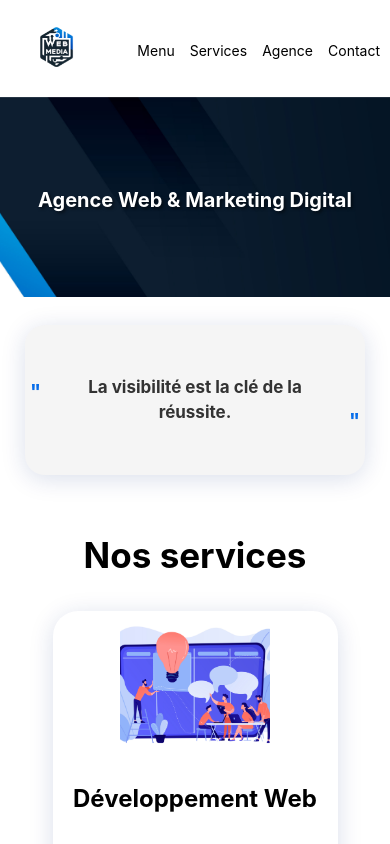
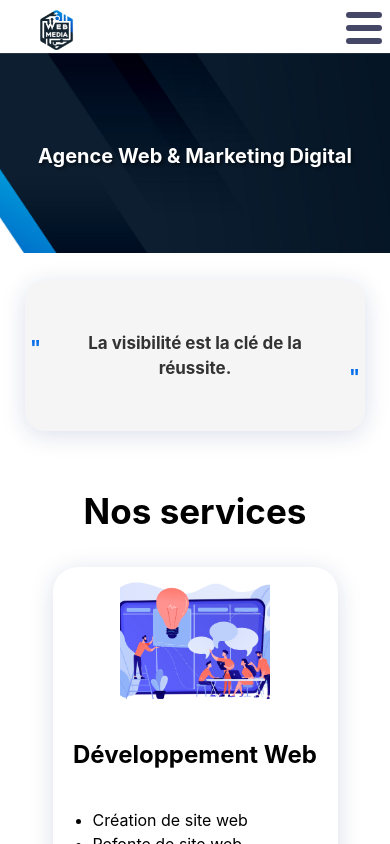
Before and after one commit to Lloydfaharon/webmediagenciasite, a React (Vite) app: page / in a window 390 px wide. Shown: the top 844 px of the page. Built offline with nearby package versions, Linux system fonts and the light colour scheme.

Commit message:
creation du menu modile

```diff
--- a/src/components/Header/header.jsx
+++ b/src/components/Header/header.jsx
@@ -1,11 +1,12 @@
-import { Link, useLocation, useNavigate } from "react-router-dom";
+import { Link, NavLink, useLocation, useNavigate } from "react-router-dom";
 import WmaLogo from "../../images/IMG_02687.png";
 import "./header.scss";
-import { useEffect } from "react";
+import { useEffect, useState } from "react";
 
 export default function Header() {
   const location = useLocation();
   const navigate = useNavigate();
+  const [menuOpen, setMenuOpen] = useState(false);
 
   const handleLinkClick = (event, target) => {
     event.preventDefault();
@@ -14,7 +15,9 @@ export default function Header() {
     } else {
       navigate("/", { state: { target } });
     }
+    setMenuOpen(false);
   };
+
 
   useEffect(() => {
     if (location.state && location.state.target) {
@@ -29,9 +32,19 @@ export default function Header() {
         <img src={WmaLogo} className="logo" alt="Wma logo" />
       </Link>
       <div className="navigation-box">
-        <ul className="navigation-liste">
+        <div
+          className="navigation-mobil"
+          onClick={() => {
+            setMenuOpen(!menuOpen);
+          }}
+        >
+          <span></span>
+          <span></span>
+          <span></span>
+        </div>
+        <ul className={menuOpen ? "open" : ""}>
             <li className="navigation-liste-li">
-            <Link to="/">Menu</Link>
+              <NavLink to="/">Menu</NavLink>
             </li>
             <li className="navigation-liste-li">
               <Link
@@ -42,15 +55,15 @@ export default function Header() {
               </Link>
             </li>
             <li className="navigation-liste-li">
-            <Link to="/agence">Agence</Link>
+              <NavLink to="/agence">Agence</NavLink>
             </li>
             <li className="navigation-liste-li">
-            <Link
+              <NavLink
                 to="/contact"
                 onClick={(event) => handleLinkClick(event, "#contact")}
               >
                 Contact
-            </Link>
+              </NavLink>
             </li>
           </ul>
       </div>
--- a/src/components/Header/header.scss
+++ b/src/components/Header/header.scss
@@ -1,3 +1,5 @@
+
+
 .logo {
   height: 80px;
   margin: 0px 40px;
@@ -18,6 +20,7 @@
 
   @media (max-width: 480px) {
     height: 3em;
+    margin-top: 10px;
   }
 
   @media (max-width: 390px) {
@@ -27,7 +30,7 @@
 
 .navigation {
   background-color: white;
-  max-width: 1200px;
+  //max-width: 1200px;
   margin-left: auto;
   margin-right: auto;
   display: flex;
@@ -35,6 +38,21 @@
   align-items: center;
   width: 100%;
   height: 100px;
+  box-shadow: 0 4px 10px -4px rgba(0, 43, 120, 0.15);
+  @media (max-width: 480px) {
+
+    flex-direction: column;
+    align-items: start;
+    height: 100%;
+    // position:sticky;
+    // top:0;
+    // z-index: 1;
+  }
+
+
+
+
+
   &-box {
     margin: 0px 50px;
     @media (max-width: 768px) {
@@ -43,16 +61,43 @@
 
     @media (max-width: 480px) {
       margin: 0px 10px;
+      width: 100%;
+
     }
 
-
   }
-  &-liste {
+  &-mobil{
+    position:absolute;
+    top: 0.75rem;
+    right:0.5rem;
+    flex-direction: column;
+    justify-content: space-between;
+    width: 2.25rem;
+    height: 2rem;
+    span{
+      height: 0.4rem;
+      width: 100%;
+      background-color: rgb(69, 71, 102);
+      border-radius: 0.2rem;
+    }
+    @media (max-width: 480px) {
+      display: flex;
+    }
+  }
+  ul{
     list-style-type: none;
     display: flex;
     gap: 50px;
     font-size: 18px;
     color: black;
+    &.open {
+      display: flex; // Afficher le menu lorsqu'il est ouvert
+      @media (max-width: 480px) {
+        flex-direction: column;
+      }
+    }
+
+
     @media (max-width: 768px) {
       gap: 30px;
       font-size: 16px;
@@ -62,6 +107,15 @@
       gap: 20px;
       font-size: 14px;
       padding-left: 0px;
+
+      display: none;
+      flex-direction: column;
+      width: 100%;
+      // margin-bottom: 0.25rem;
+
+
+
+
     }
 
     @media (max-width: 390px) {
@@ -69,17 +123,30 @@
       font-size: 14px;
       padding-left: 0px;
     }
-    &-li {
+    .navigation-liste-li {
+      @media (max-width: 480px) {
+       width: 100%;
+       text-align: center;
+
+      }
+
       a {
         text-decoration: none;
         color: black;
         transition: filter 300ms;
         will-change: filter;
         cursor: pointer;
-        &:hover {
+        &.active{
           color: rgb(8, 110, 234);
+
         }
+        &:not(.active):hover {
+          color: rgb(95, 157, 232);
+        }
+
       }
     }
   }
+
+
 }
--- a/src/components/reseau sociaux/reseauxSociaux.scss
+++ b/src/components/reseau sociaux/reseauxSociaux.scss
@@ -66,7 +66,7 @@
         box-shadow: none;
         .sous-containeur{
             h2{
-                font-size: 20px;
+                font-size: 16px;
               color: white;
             }
           }
```
Lines whose indentation alone changed are shown as unchanged.
